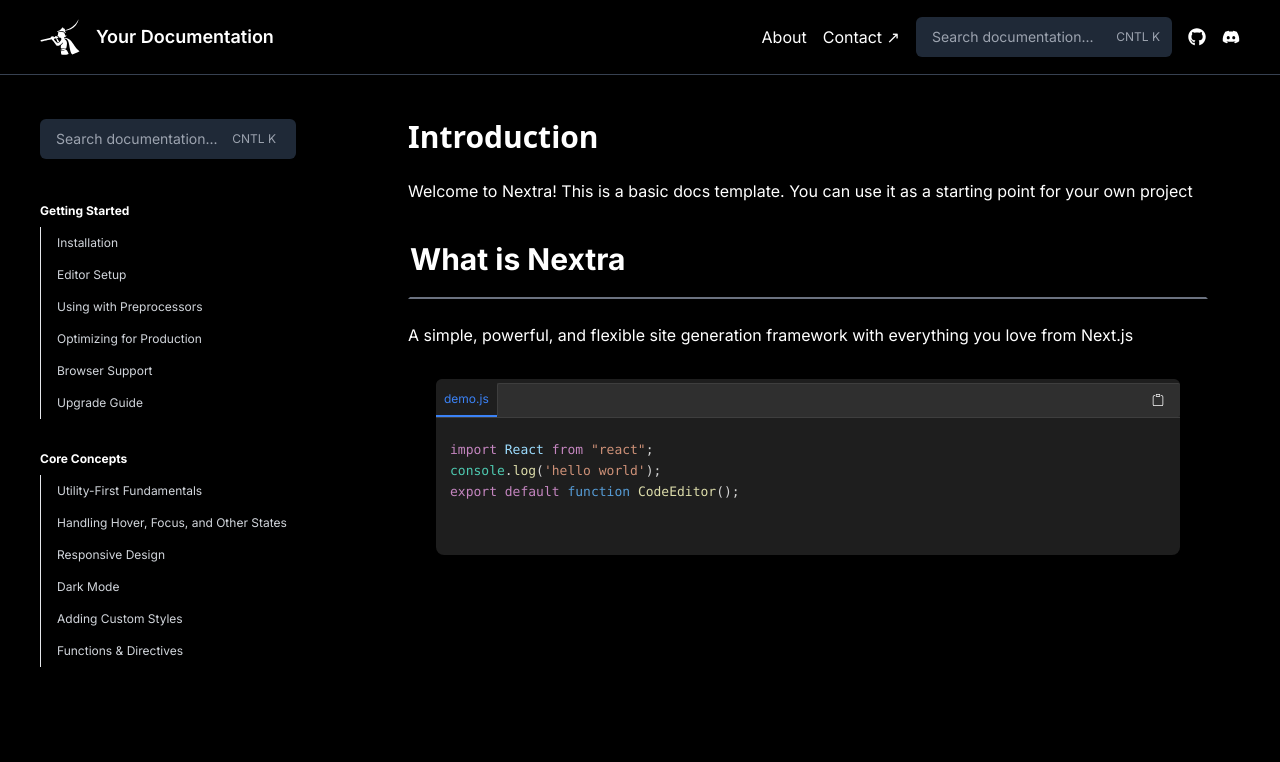
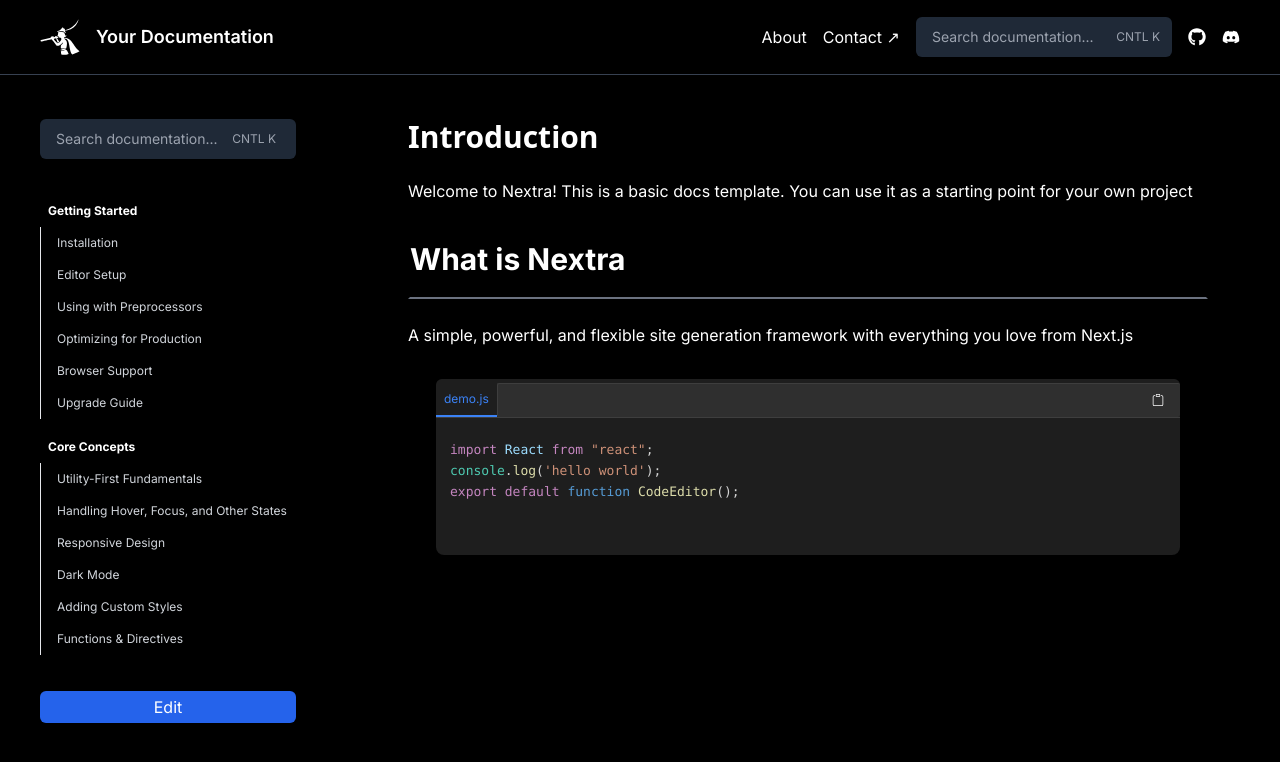
Before and after one commit to mohammadsarraf/next_template_1, a Next.js app: page /Chats in a window 1280 px wide. Shown: the top 762 px of the page. Built offline with nearby package versions, Linux system fonts and the light colour scheme.

Commit message:
drag n drop added

```diff
--- a/package.json
+++ b/package.json
@@ -20,6 +20,7 @@
     "postcss": "8.4.29",
     "postcss-cli": "^10.1.0",
     "react": "18.2.0",
+    "react-beautiful-dnd": "^13.1.1",
     "react-dom": "18.2.0",
     "react-icons": "^4.11.0",
     "react-syntax-highlighter": "^15.5.0",
--- a/src/app/Components/Menu.tsx
+++ b/src/app/Components/Menu.tsx
@@ -1,4 +1,6 @@
-import React, { useState, useRef } from "react";
+import React, { useState } from "react";
+import { DragDropContext, Draggable, Droppable } from "react-beautiful-dnd";
+import { FaPencilAlt } from "react-icons/fa"; // Import the Pencil icon
 
 interface Button {
   Topic: string;
@@ -6,7 +8,7 @@
   key: string;
 }
 
-const buttons: Button[] = [
+const initialButtons: Button[] = [
   {
     Topic: "Getting Started",
     key: "Introduction",
@@ -34,14 +36,17 @@
 ];
 
 export default function Menu() {
+  const [buttons, setButtons] = useState<Button[]>(initialButtons);
   const [selectedButton, setSelectedButton] = useState<string | null>(null);
   const [selectedChild, setSelectedChild] = useState<string | null>(null);
   const [isThemeDropdownOpen, setIsThemeDropdownOpen] = useState(false);
   const [selectedTheme, setSelectedTheme] = useState("light");
+  const [isEditing, setIsEditing] = useState(false);
+  const [changesMade, setChangesMade] = useState(false);
 
-  const handleButtonClick = (buttonName: string, childKey: string) => {
+  const handleButtonClick = (buttonName: string, childKey: string | null) => {
     setSelectedButton(buttonName);
-    setSelectedChild(childKey); // Set the selected child for the button
+    setSelectedChild(childKey);
   };
 
   const toggleThemeDropdown = () => {
@@ -53,35 +58,85 @@
     toggleThemeDropdown();
   };
 
-  const themeButtonRef = useRef<HTMLButtonElement | null>(null);
+  const toggleEditing = () => {
+    setIsEditing(!isEditing);
+    setChangesMade(false);
+  };
+
+  const onDragEnd = (result: any) => {
+    if (!result.destination) {
+      return;
+    }
+
+    const { source, destination } = result;
+    const updatedButtons = [...buttons];
+
+    if (source.droppableId === "buttons" && destination.droppableId === "buttons") {
+      const sourceButtonIndex = source.index;
+      const destButtonIndex = destination.index;
+
+      const [movedButton] = updatedButtons.splice(sourceButtonIndex, 1);
+      updatedButtons.splice(destButtonIndex, 0, movedButton);
+      setChangesMade(true);
+    }
+
+    setButtons(updatedButtons);
+  };
+
+  const handleDoneClick = () => {
+    setChangesMade(false);
+    setIsEditing(false);
+  };
 
   return (
     <div className="flex flex-col flex-1 px-10 py-3 relative h-full">
       <div className="relative my-8">
         <input
-          // ref={searchInputRef}
           type="text"
           className="bg-gray-800 text-white placeholder-gray-400 h-10 px-4 py-2 pr-10 rounded-md text-sm focus:outline-none w-64"
           placeholder="Search documentation..."
         />
         <span className="absolute right-5 top-1/2 transform -translate-y-1/2 text-gray-400 text-xs">
-          {/* <FaSearch className="text-lg" /> */}
           {`CNTL K`}
         </span>
       </div>
-      <div className="flex flex-col flex-grow border-gray-500 max-h-full overflow-y-auto">
-        {buttons.map((button) => (
-          <div className={`flex flex-col my-3`} key={button.key}>
-            <p className="text-white text-xs font-bold">{button.Topic}</p>
+      <DragDropContext onDragEnd={onDragEnd}>
+        <Droppable droppableId="buttons" isDropDisabled={!isEditing}>
+          {(provided) => (
+            <div ref={provided.innerRef} {...provided.droppableProps}>
+              {buttons.map((button, index) => (
+                <Draggable
+                  key={button.key}
+                  draggableId={button.key}
+                  index={index}
+                  isDragDisabled={!isEditing}
+                >
+                  {(provided, snapshot) => (
+                    <div
+                      ref={provided.innerRef}
+                      {...provided.draggableProps}
+                      className={`flex flex-col my-3 ${snapshot.isDragging ? "opacity-50" : ""}`}
+                    >
+                      <div className="flex items-center">
+                        <div
+                          {...provided.dragHandleProps}
+                          className={`text-blue-600 cursor-pointer ${isEditing ? "" : "hidden"}`}
+                        >
+                          <FaPencilAlt /> {/* Use the Pencil icon */}
+                        </div>
+                        <p
+                          className={`text-white text-xs font-bold ml-2 ${selectedButton === button.key ? "text-blue-600" : ""}`}
+                          onClick={() => handleButtonClick(button.key, null)}
+                        >
+                          {button.Topic}
+                        </p>
+                      </div>
+
                       <div className="flex flex-col my-2">
                         {button.Children.map((child) => (
                           <button
                             key={child.key}
-                  className={`text-xs text-bold whitespace-nowrap text-left p-2 pl-4 border-l rounded-e-md hover:border-l-gray-600 ${
-                    selectedButton === button.key && selectedChild === child.key
-                      ? "text-blue-600 border-l-blue-600"
-                      : "text-gray-300"
-                  }`}
+                            className={`text-xs text-bold whitespace-nowrap text-left p-2 pl-4 border-l rounded-e-md hover:border-l-gray-600 ${selectedButton === button.key && selectedChild === child.key ? "text-blue-600 border-l-blue-600" : "text-gray-300"}`}
                             onClick={() => handleButtonClick(button.key, child.key)}
                           >
                             {child.value}
@@ -89,38 +144,29 @@
                         ))}
                       </div>
                     </div>
+                  )}
+                </Draggable>
               ))}
+              {provided.placeholder}
             </div>
+          )}
+        </Droppable>
+      </DragDropContext>
+      {isEditing ? (
+        <button
+          className={`bg-green-600 text-white px-2 py-1 rounded-md mt-4`}
+          onClick={handleDoneClick}
+        >
+          Done
+        </button>
+      ) : (
+        <button
+          className={`bg-blue-600 text-white px-2 py-1 rounded-md mt-4 ${isEditing ? "hidden" : ""}`}
+          onClick={toggleEditing}
+        >
+          Edit
+        </button>
+      )}
     </div>
   );
 }
-
-{
-  /* <div className="flex flex-col relative">
-        <button
-          ref={themeButtonRef}
-          className={`text-white text-opacity-50 bg-gray-400 bg-opacity-10 text-sm text-bold text-left p-2 my-1 mt-2 rounded-md bg-transparent hover:text-white`}
-          onClick={toggleThemeDropdown}
-        >
-          Dark
-        </button>
-        {isThemeDropdownOpen && (
-          <div className="flex flex-col-reverse absolute bottom-9 mb-1 w-64">
-            <ul className={`text-md text-bold text-left p-2 mb-1 rounded-md bg-[#141414]`}>
-              <li
-                className={`text-md text-white text-bold text-left p-2 mb-1 rounded-md hover:bg-gray-700 hover:bg-opacity-10`}
-                onClick={() => handleThemeChange("light")}
-              >
-                Light
-              </li>
-              <li
-                className={`text-md text-white text-bold text-left p-2 mb-1 rounded-md hover:bg-gray-700 hover:bg-opacity-10`}
-                onClick={() => handleThemeChange("dark")}
-              >
-                Dark
-              </li>
-            </ul>
-          </div>
-        )}
-      </div> */
-}
```
Also changed, not shown: 1 other file (tests, documents, lock files or other folders). Lines whose indentation alone changed are shown as unchanged.
